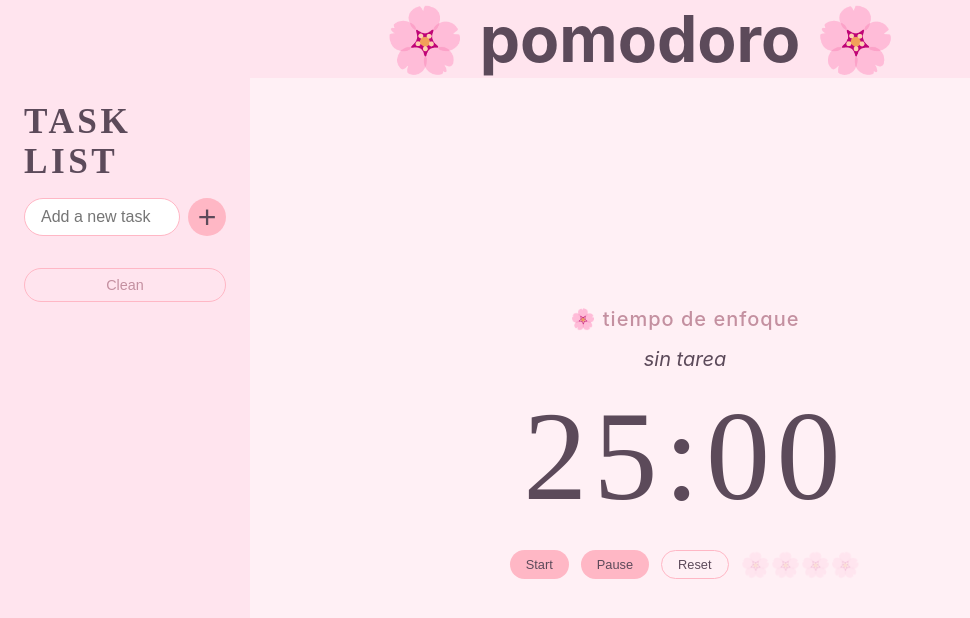
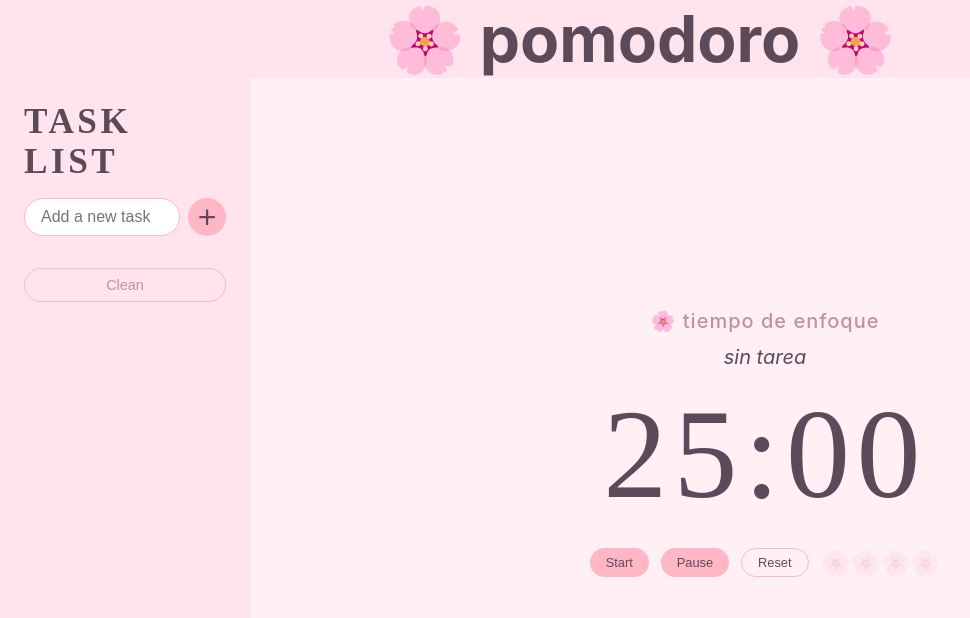
Before and after one commit to jacquelinjantman/TaskPomodoro, a React (Vite) app: page / in a window 1280 px wide. Shown: the top 618 px of the page, without its empty margins (0-970 px from the left). Built offline with nearby package versions, Linux system fonts and the light colour scheme; a web font is replaced by a local one.

Commit message:
delete padding's

```diff
--- a/src/App.css
+++ b/src/App.css
@@ -142,15 +142,13 @@ body {
   font-weight: 500;
   color: #C490A0;
   letter-spacing: 0.05em;
-  padding-bottom: 0.25rem;
-  padding-right: 10rem;
 }
 
 .current-task {
   font-size: 1.25rem;
   color: #5C4A5A;
   font-style: italic;
-  padding-right: 10rem;
+
 }
 
 .timer {
@@ -158,14 +156,14 @@ body {
   font-size: 8rem;
   color: #5C4A5A;
   letter-spacing: 0.05em;
-  padding-right: 10rem;
+
 }
 
 .controls {
   display: flex;
   gap: 0.75rem;
   margin-top: 0.5rem;
-  padding-right: 10rem;
+
 }
 
 .btn {
```
